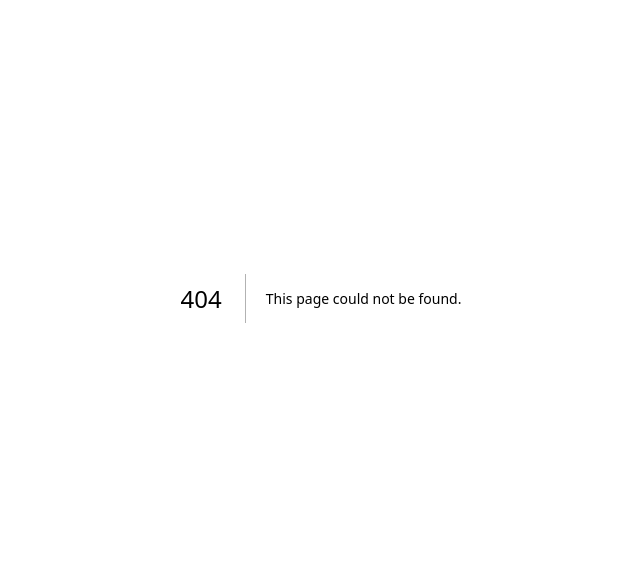
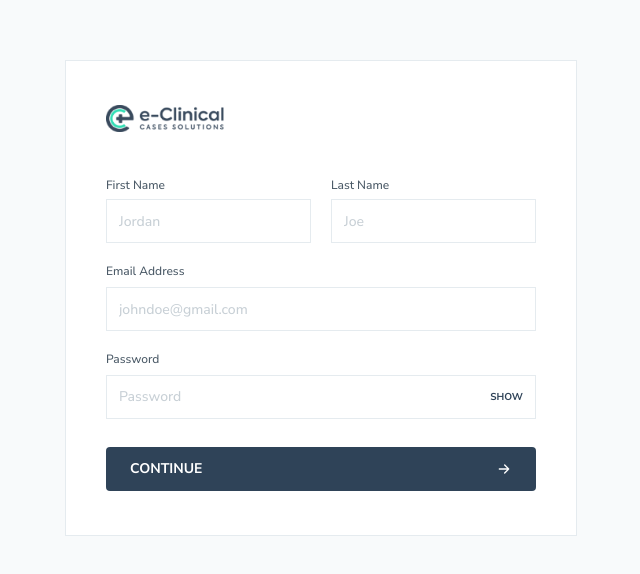
Before and after one commit to ujahio/eccs-ai, a Next.js app: page /register in a window 1280 px wide. Before the commit this address had no page. Shown: the part 102-676 px from the top of the page, without its empty margins (319-959 px from the left). Built offline with nearby package versions, Linux system fonts and the light colour scheme.

Commit message:
add svg icon, correct/create login and registration page

```diff
--- /dev/null
+++ b/src/app/(public)/login/page.tsx
@@ -0,0 +1,89 @@
+import Image from "next/image";
+import Link from "next/link";
+import { ArrowRightIcon } from "@/components/ui/arrow-right-icon";
+import { Button } from "@/components/ui/button";
+
+export default function LoginPage() {
+  return (
+    <main className="min-h-screen bg-app-canvas text-primary-text">
+      <section className="mx-auto flex min-h-screen w-full max-w-[430px] items-center px-5 py-10 sm:px-6">
+        <div className="w-full border border-border-gray bg-white px-7 py-8 sm:px-8">
+          <Link className="inline-flex" href="/">
+            <Image
+              src="/images/logo.png"
+              alt="E-Clinical Case Solutions"
+              className="h-auto w-[118px]"
+              width={150}
+              height={35}
+              priority
+            />
+          </Link>
+
+          <h1
+            className="mt-8 text-base font-semibold"
+            data-testid="login-heading"
+          >
+            Sign in to Your Account
+          </h1>
+
+          <div className="mt-6 grid gap-5">
+            <label className="grid gap-2 text-xs font-medium text-muted-gray">
+              Email Address
+              <input
+                className="h-11 border border-border-gray bg-white px-3 text-sm text-primary-text outline-none transition placeholder:text-disabled-gray focus:border-brand-teal"
+                data-testid="login-email"
+                placeholder="johndoe@gmail.com"
+                type="email"
+              />
+            </label>
+            <label className="grid gap-2 text-xs font-medium text-muted-gray">
+              Password
+              <span className="flex h-11 items-center border border-border-gray bg-white focus-within:border-brand-teal">
+                <input
+                  className="min-w-0 flex-1 bg-transparent px-3 text-sm text-primary-text outline-none placeholder:text-disabled-gray"
+                  data-testid="login-password"
+                  placeholder="Password"
+                  type="password"
+                />
+                <button
+                  className="h-full px-3 text-[10px] font-bold uppercase text-primary-action"
+                  type="button"
+                >
+                  Show
+                </button>
+              </span>
+            </label>
+          </div>
+
+          <Link
+            className="mt-4 inline-flex text-[11px] font-bold uppercase underline underline-offset-2"
+            href="#"
+          >
+            Forgot your password?
+          </Link>
+
+          <Button
+            className="relative mt-7 w-full px-5"
+            data-testid="login-submit"
+            type="button"
+          >
+            <span>Sign in</span>
+            <span aria-hidden="true" className="absolute right-5">
+              <ArrowRightIcon />
+            </span>
+          </Button>
+
+          <p className="mt-7 border-t border-border-gray pt-5 text-sm text-muted-gray">
+            New User?{" "}
+            <Link
+              className="font-semibold text-primary-text underline"
+              href="/register"
+            >
+              Create an account
+            </Link>
+          </p>
+        </div>
+      </section>
+    </main>
+  );
+}
--- /dev/null
+++ b/src/app/(public)/register/page.tsx
@@ -0,0 +1,88 @@
+import Image from "next/image";
+import Link from "next/link";
+import { ArrowRightIcon } from "@/components/ui/arrow-right-icon";
+import { Button } from "@/components/ui/button";
+
+export default function RegisterPage() {
+	return (
+		<main className="min-h-screen bg-app-canvas text-primary-text">
+			<section className="mx-auto flex min-h-screen w-full max-w-[560px] flex-col justify-center px-5 py-10 sm:px-6">
+				<div className="w-full border border-border-gray bg-white px-7 py-10 sm:px-10 sm:py-11">
+					<Link className="inline-flex" href="/">
+						<Image
+							src="/images/logo.png"
+							alt="E-Clinical Case Solutions"
+							className="h-auto w-[118px]"
+							width={150}
+							height={35}
+							priority
+						/>
+					</Link>
+
+					<div className="mt-10 grid gap-5">
+						<div className="grid items-start gap-5 sm:grid-cols-2">
+							<label className="flex flex-col gap-2 text-xs font-medium leading-none text-muted-gray">
+								First Name
+								<input
+									className="h-11 border border-border-gray bg-white px-3 text-sm leading-normal text-primary-text outline-none transition placeholder:text-disabled-gray focus:border-brand-teal"
+									data-testid="register-first-name"
+									placeholder="Jordan"
+									type="text"
+									id="register-first-name"
+								/>
+							</label>
+							<label className="flex flex-col gap-2 text-xs font-medium leading-none text-muted-gray">
+								Last Name
+								<input
+									className="h-11 border border-border-gray bg-white px-3 text-sm leading-normal text-primary-text outline-none transition placeholder:text-disabled-gray focus:border-brand-teal"
+									data-testid="register-last-name"
+									placeholder="Joe"
+									type="text"
+									id="register-last-name"
+								/>
+							</label>
+						</div>
+
+						<label className="grid gap-2 text-xs font-medium text-muted-gray">
+							Email Address
+							<input
+								className="h-11 border border-border-gray bg-white px-3 text-sm text-primary-text outline-none transition placeholder:text-disabled-gray focus:border-brand-teal"
+								data-testid="register-email"
+								placeholder="johndoe@gmail.com"
+								type="email"
+							/>
+						</label>
+						<label className="grid gap-2 text-xs font-medium text-muted-gray">
+							Password
+							<span className="flex h-11 items-center border border-border-gray bg-white focus-within:border-brand-teal">
+								<input
+									className="min-w-0 flex-1 bg-transparent px-3 text-sm text-primary-text outline-none placeholder:text-disabled-gray"
+									data-testid="register-password"
+									placeholder="Password"
+									type="password"
+								/>
+								<button
+									className="h-full px-3 text-[10px] font-bold uppercase text-primary-action"
+									type="button"
+								>
+									Show
+								</button>
+							</span>
+						</label>
+					</div>
+
+					<Button
+						className="group mt-7 w-full justify-start px-5 text-left transition duration-200 hover:-translate-y-0.5 hover:bg-action-hover"
+						data-testid="register-submit"
+						type="button"
+					>
+						<span>Continue</span>
+						<span className="ml-auto transition-transform duration-200 group-hover:translate-x-1">
+							<ArrowRightIcon />
+						</span>
+					</Button>
+				</div>
+			</section>
+		</main>
+	);
+}
--- /dev/null
+++ b/src/components/ui/arrow-right-icon.tsx
@@ -0,0 +1,18 @@
+export function ArrowRightIcon() {
+  return (
+    <svg
+      aria-hidden="true"
+      className="h-4 w-4"
+      fill="none"
+      viewBox="0 0 24 24"
+    >
+      <path
+        d="M5 12h14m-6-6 6 6-6 6"
+        stroke="currentColor"
+        strokeLinecap="round"
+        strokeLinejoin="round"
+        strokeWidth="2"
+      />
+    </svg>
+  );
+}
```
Also changed, not shown: 1 other file (tests, documents, lock files or other folders).
